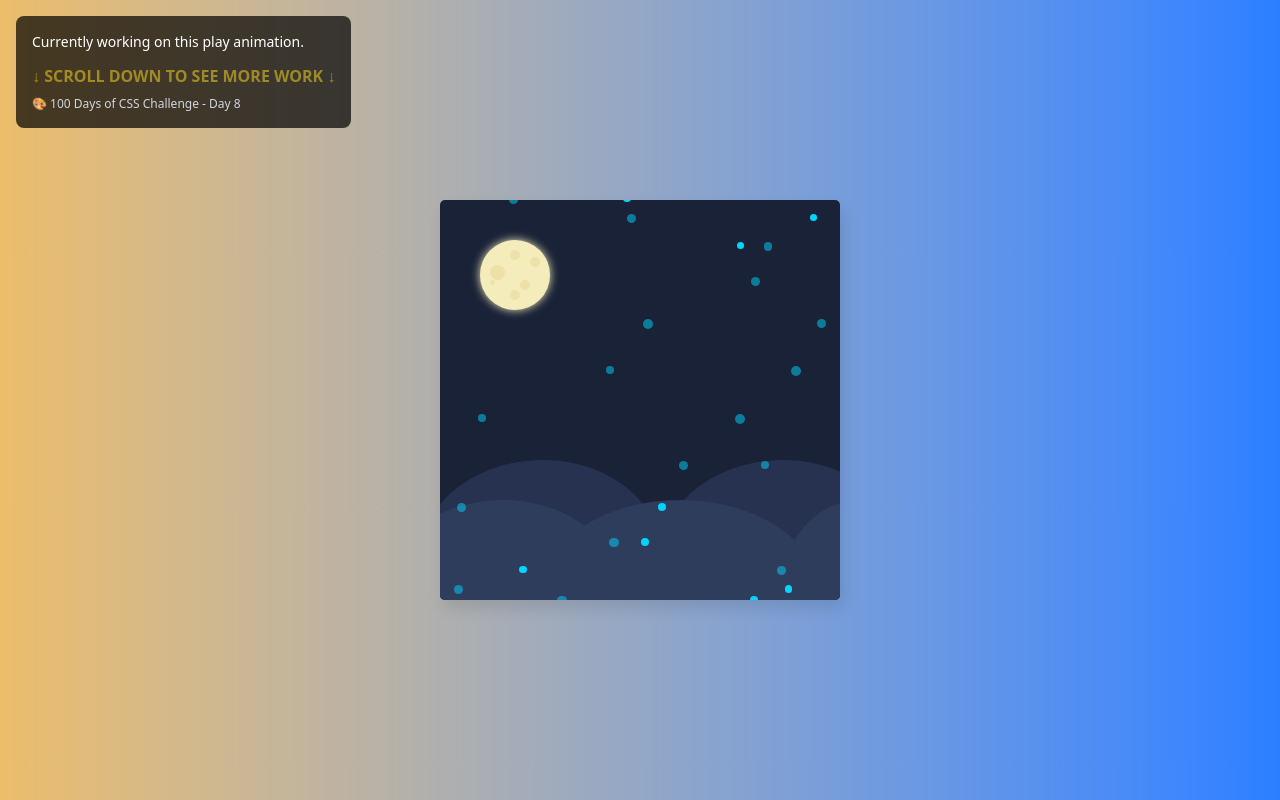
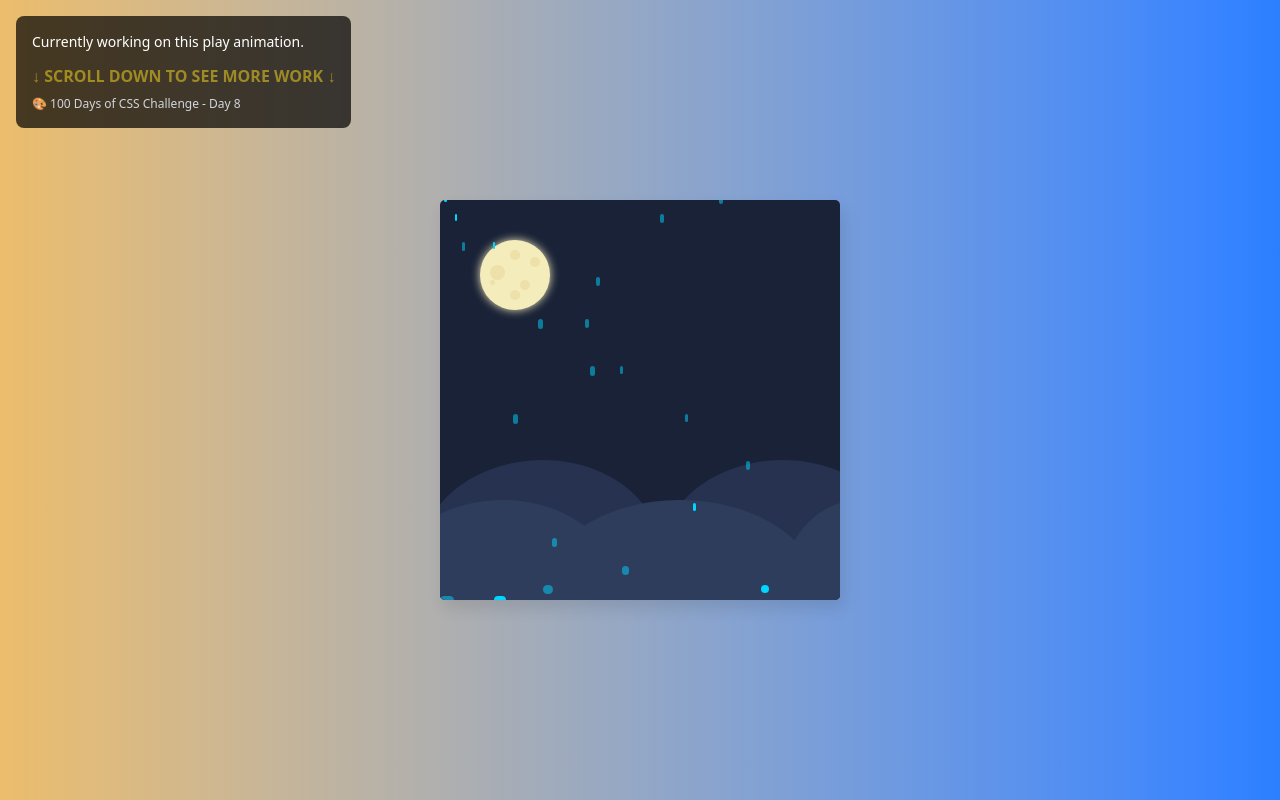
Before and after one commit to sairamreddy2211/100dayscss, an Angular app: page / in a window 1280 px wide. Shown: the top 800 px of the page. Built offline with nearby package versions, Linux system fonts and the light colour scheme.

Commit message:
rain dorps

```diff
--- a/src/app/components/play/play.component.scss
+++ b/src/app/components/play/play.component.scss
@@ -73,7 +73,7 @@
 
     .drop_#{$i} {
         position: absolute;
-        width: (12-((50 - $i)/10))+px;
+        width: (12-((50 - $i)/10) - 5)+px;
         height: (12-((50 - $i)/10))+px;
         border-radius: 50px;
 
@@ -89,12 +89,19 @@
     @keyframes dropping_#{$i} {
         0%{
             top: -20px;
+            width: (12-((50 - $i)/10) - 5)+px;
+        }
+
+        70%{
+            width: (12-((50 - $i)/10) - 5)+px;
         }
 
         100% {
             top: 100%;
             left: ($randomleft - 50)+px;
+            width: (12-((50 - $i)/10)+5)+px;
         }
+
     }
 }
 @keyframes rise {
```
